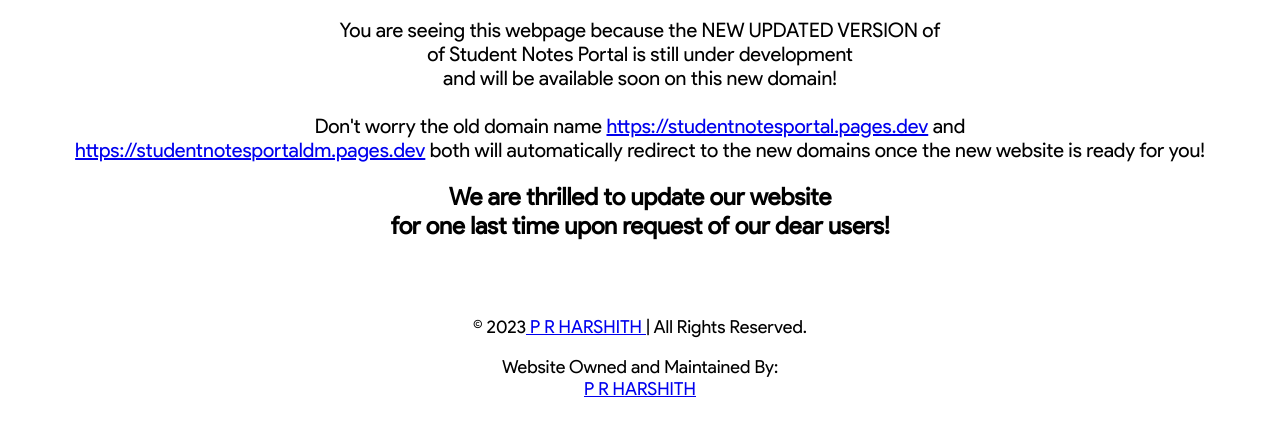
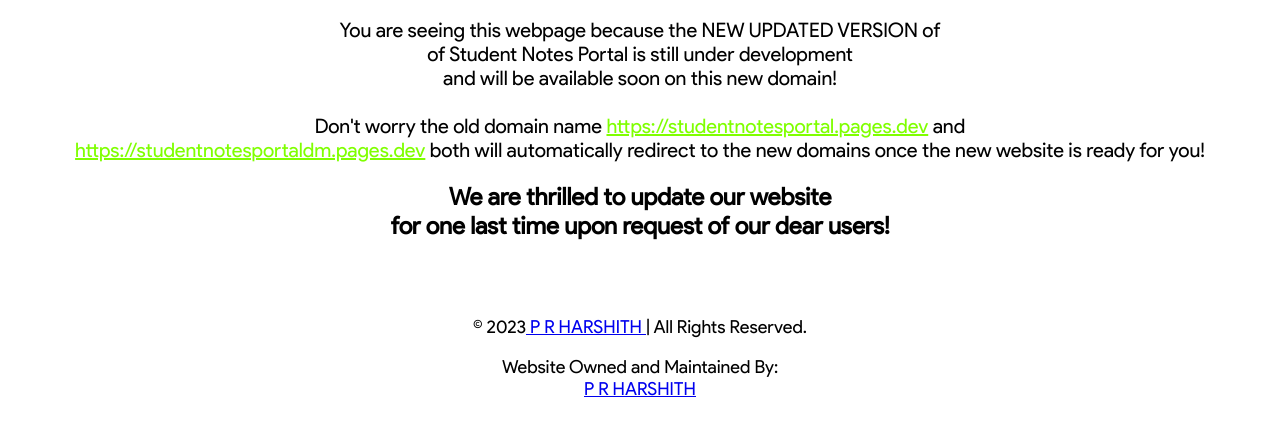
Before and after one commit to prharshith/Course-Cloud, a plain HTML site: page index.html in a window 1280 px wide. Shown: the part 50-486 px from the top of the page. Drawn offline with Linux system fonts and the light colour scheme.

Commit message:
Update index.html

```diff
--- a/index.html
+++ b/index.html
@@ -6,9 +6,9 @@
     Student Notes Portal is now Course Cloud™ !!
   </h1>
     <p> You are seeing this webpage because the NEW UPDATED VERSION of<br>
-     of Student Notes Portal is still under development<br> and will be available soon on this new domain!<br><br>Don't worry the old domain name <a href="https://studentnotesportal.pages.dev"> https://studentnotesportal.pages.dev</a> and
+     of Student Notes Portal is still under development<br> and will be available soon on this new domain!<br><br>Don't worry the old domain name <a href="https://studentnotesportal.pages.dev" style="color: chartreuse;"> https://studentnotesportal.pages.dev</a> and
       <br>
-      <a href="https://studentnotesportaldm.pages.dev"> https://studentnotesportaldm.pages.dev</a> both will automatically redirect to the new domains once the new website is ready for you!
+      <a href="https://studentnotesportaldm.pages.dev" style="color: chartreuse;"> https://studentnotesportaldm.pages.dev</a> both will automatically redirect to the new domains once the new website is ready for you!
      </p>
 
       <h2> We are thrilled to update our website <br>
```
